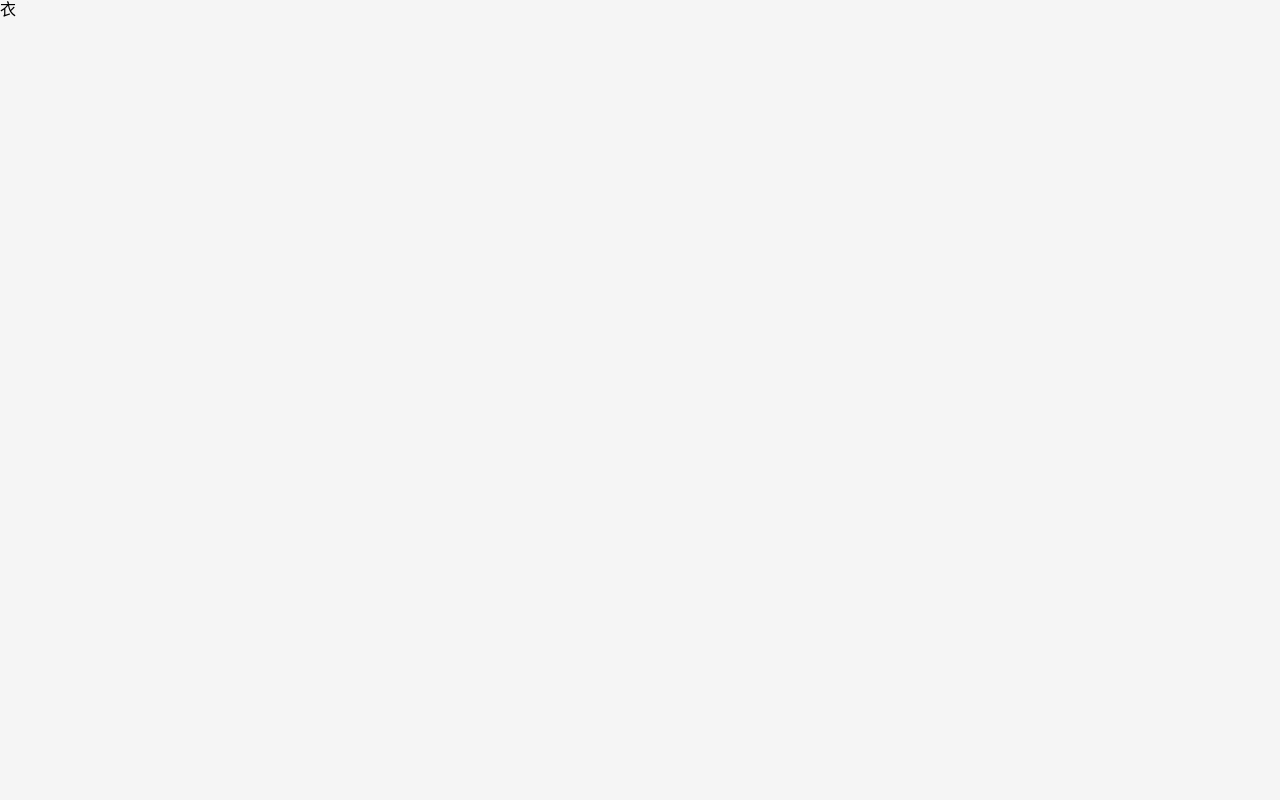
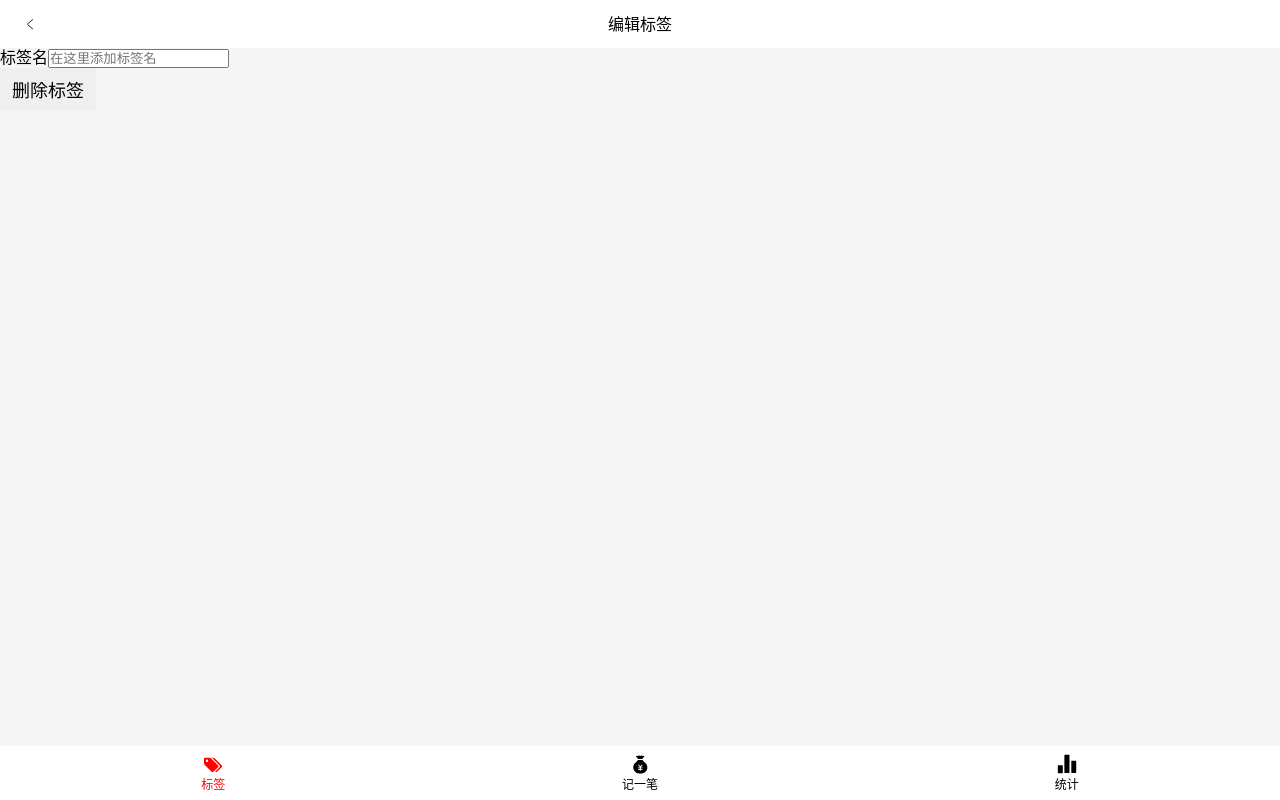
Before and after one commit to gloriacc/save-money, a React app: page /#/tags/1 in a window 1280 px wide. Built offline with nearby package versions, Linux system fonts and the light colour scheme.

Commit message:
封装 Button 组件

```diff
--- /dev/null
+++ b/src/components/Button.tsx
@@ -0,0 +1,8 @@
+import styled from 'styled-components';
+
+const Button = styled.button`
+  font-size: 18px;
+  border: none;
+  padding: 8px 12px;
+`;
+export {Button};
--- a/src/views/Tag.tsx
+++ b/src/views/Tag.tsx
@@ -1,6 +1,25 @@
 import React from 'react';
 import {useTags} from '../useTags';
 import {useParams} from 'react-router-dom';
+import Layout from '../components/Layout';
+import Icon from '../components/Icon';
+import styled from 'styled-components';
+import {Button} from '../components/Button';
+
+const Header = styled.header`
+  font-size: 16px;
+  line-height: 48px;
+  background: #FFF;
+  text-align: center;
+  > div {
+    position: absolute;
+    height: 48px;
+    display: flex;
+    justify-content: center;
+    align-items: center;
+    left: 22px;
+  }
+`;
 
 type Params = {
   id: string
@@ -10,9 +29,27 @@ const Tag: React.FC = () => {
   const {id} = useParams<Params>();
   const tag = findTag(parseInt(id));
   return (
-    <div>
-      {tag.name}
-    </div>
+    <Layout>
+      <div>
+        <Header>
+          <div>
+            <Icon name="left"/>
+          </div>
+          <span>编辑标签</span>
+        </Header>
+        <div>
+          <label>标签名</label>
+          <input
+            type="text"
+            placeholder="在这里添加标签名"
+          />
+        </div>
+        <div>
+          <Button>删除标签</Button>
+        </div>
+
+      </div>
+    </Layout>
   );
 }
 export {Tag};
--- a/src/views/Tags.tsx
+++ b/src/views/Tags.tsx
@@ -3,6 +3,7 @@ import React from 'react';
 import {useTags} from '../useTags';
 import styled from 'styled-components';
 import {Link} from 'react-router-dom';
+import {Button} from '../components/Button';
 
 const TagList = styled.ul`
   background: #FFF;
@@ -19,12 +20,6 @@ const TagList = styled.ul`
       align-items: center;
     }
   }
-`;
-
-const Button = styled.button`
-  font-size: 18px;
-  border: none;
-  padding: 8px 12px;
 `;
 
 const Center = styled.div`
```
Also changed, not shown: src/icons/left.svg (added), src/icons/right.svg (added).
